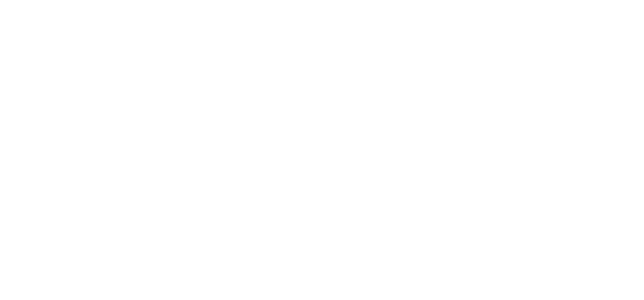
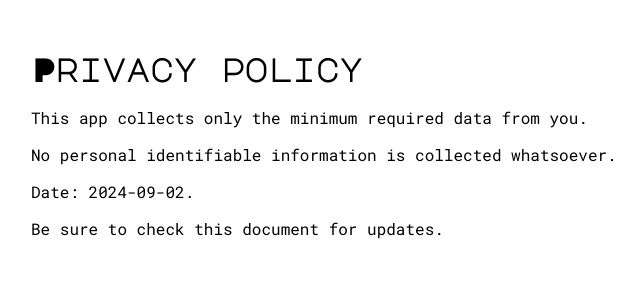
Before and after one commit to sanjacob/KRYPTOS, a Nuxt app: page /privacy in a window 1280 px wide. Before the commit this address had no page. Shown: the top 300 px of the page, without its empty margins (1-645 px from the left). Built offline with nearby package versions, Linux system fonts and the light colour scheme.

Commit message:
Fix dependencies, update, and add privacy policy

```diff
--- a/nuxt.config.ts
+++ b/nuxt.config.ts
@@ -1,9 +1,11 @@
 // https://nuxt.com/docs/api/configuration/nuxt-config
 export default defineNuxtConfig({
   modules: ['@vite-pwa/nuxt'],
+
   css: [
     '~/assets/css/theme.css'
   ],
+
   app: {
     head: {
       link: [
@@ -14,6 +16,7 @@ export default defineNuxtConfig({
       }
     }
   },
+
   pwa: {
     registerType: 'autoUpdate',
     registerWebManifestInRouteRules: true,
@@ -108,6 +111,8 @@ export default defineNuxtConfig({
       globPatterns: ['**/*.{js,css,html,png,svg,ico}'],
     }
   },
+
   devtools: { enabled: true },
-  modules: ["@vite-pwa/nuxt"]
+  modules: ["@vite-pwa/nuxt"],
+  compatibilityDate: "2024-09-02"
 })
--- /dev/null
+++ b/pages/privacy.vue
@@ -0,0 +1,7 @@
+<template>
+  <h1>Privacy policy</h1>
+  <p>This app collects only the minimum required data from you.</p>
+  <p>No personal identifiable information is collected whatsoever.</p>
+  <p>Date: 2024-09-02.</p>
+  <p>Be sure to check this document for updates.</p>
+</template>
```
Also changed, not shown: 1 other file (tests, documents, lock files or other folders).
